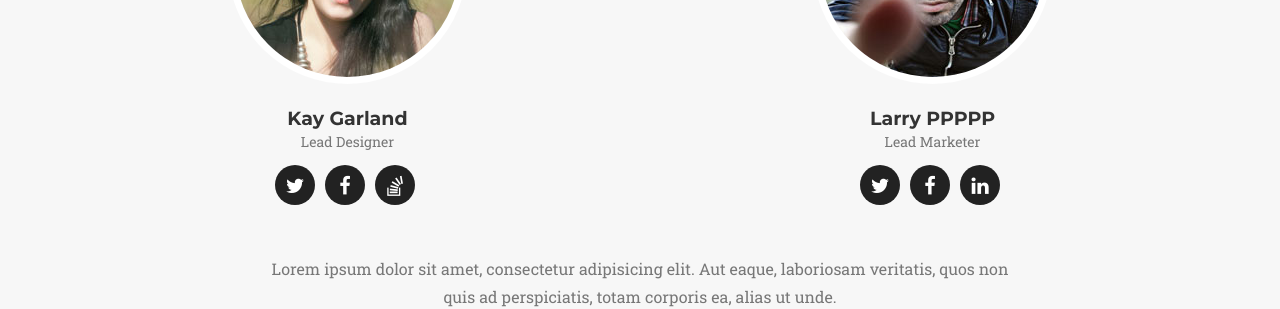
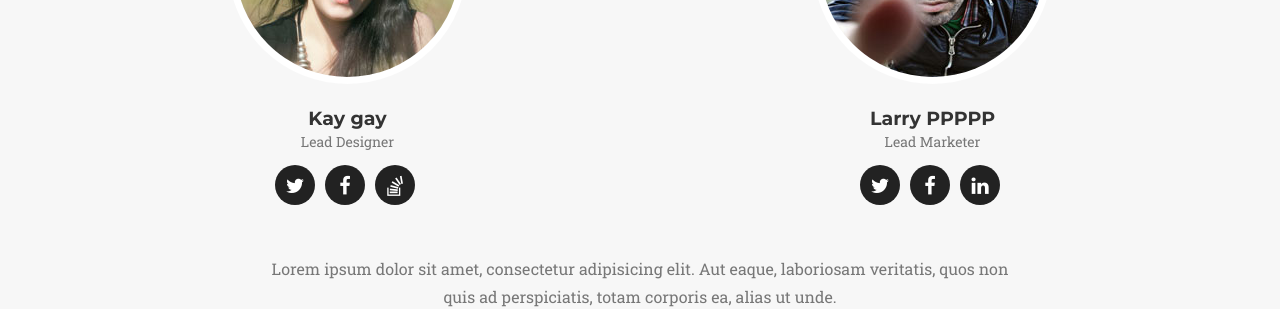
Before and after one commit to mnachtschatt/knWebsite, a Jekyll site: the page built from index.html, in a window 1280 px wide and 900 px high, scrolled down 1067 px. Shown: the part 153-462 px from the top of the window. Built offline with Jekyll 4.4.1, drawn with Linux system fonts in a browser that asks for light colours; some web fonts are replaced.

Commit message:
name change

```diff
--- a/_config.yml
+++ b/_config.yml
@@ -14,7 +14,7 @@ color:
 
 # Team names, titles and social links
 people:
-- name: Kay Garland
+- name: Kay gay
   pic: 1
   position: Lead Designer
   social:
```
Also changed, not shown: 9 other files.
